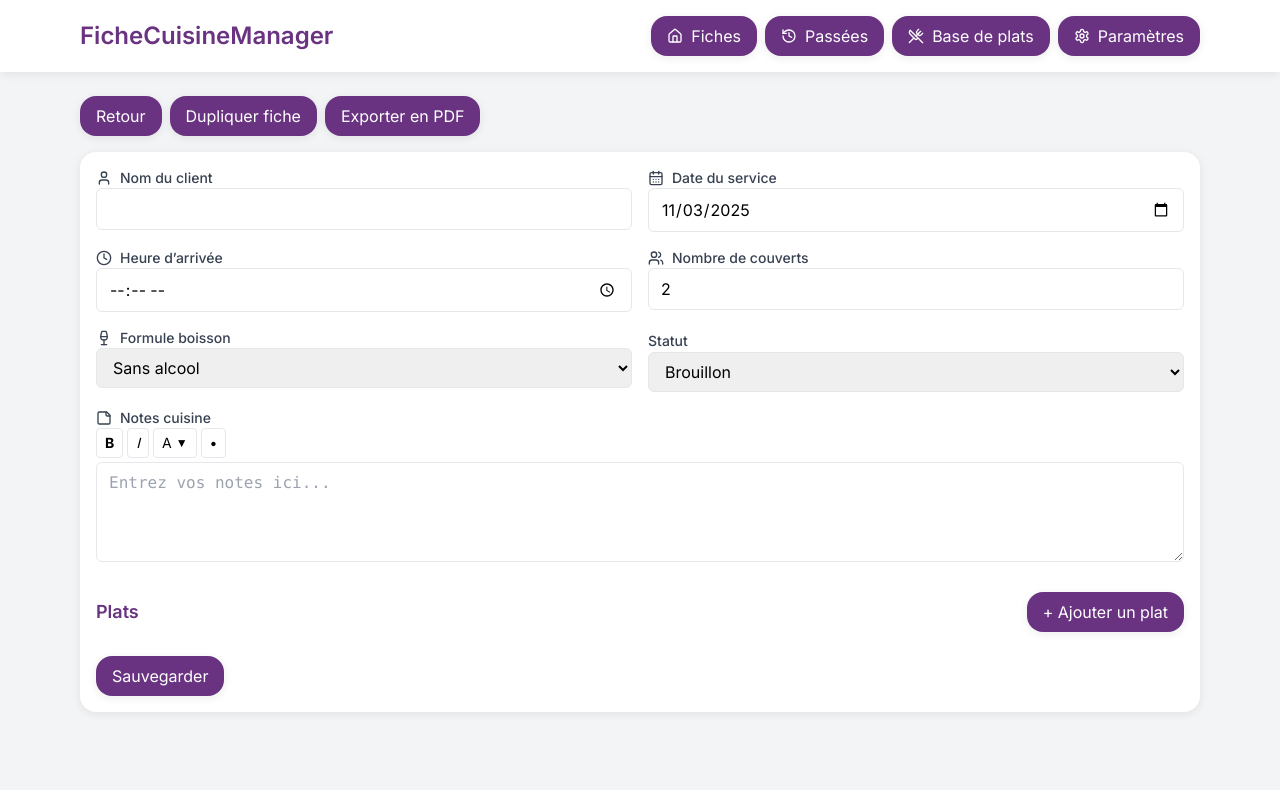
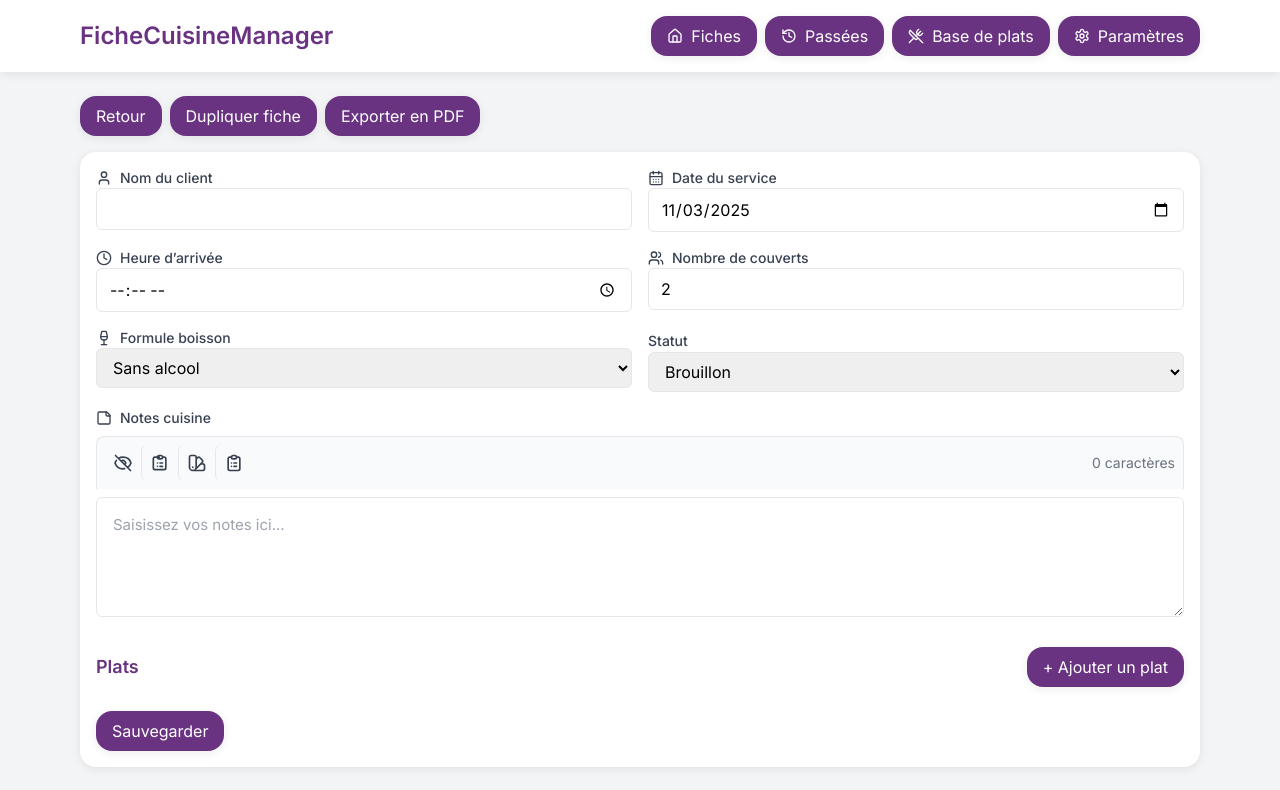
Before and after one commit to jeanjaen0221-bot/app-cuisine22, a React (Vite) app in the folder app/frontend/: page /reservation/1 in a window 1280 px wide. Shown: the top 790 px of the page. Built offline with nearby package versions, Linux system fonts and the light colour scheme.

Commit message:
package# Please enter the commit message for your changes. Lines starting

```diff
--- a/app/frontend/src/components/ReservationForm.tsx
+++ b/app/frontend/src/components/ReservationForm.tsx
@@ -1,7 +1,8 @@
-import { useEffect, useMemo, useState } from 'react'
-import { api } from '../lib/api'
-import { Reservation, ReservationCreate, ReservationItem } from '../types'
-import { User, CalendarDays, Clock, Users, Wine, StickyNote } from 'lucide-react'
+import * as React from 'react';
+import { useState, useEffect } from 'react';
+import { api } from '../lib/api';
+import { Reservation, ReservationCreate, ReservationItem } from '../types';
+import { User, CalendarDays, Clock, Users, Wine, StickyNote, Utensils, Trash2, Plus, Minus, X } from 'lucide-react';
 
 const DRINKS = [
   'Sans alcool', 'Vin au verre', 'Accords mets & vins', 'Soft + Café', 'Eau + Café'
@@ -25,6 +26,58 @@ export default function ReservationForm({ initial, onSubmit }: Props) {
   const [submitting, setSubmitting] = useState(false)
   const [errs, setErrs] = useState<{client?:string,date?:string,pax?:string,time?:string}>({})
   const [itemsError, setItemsError] = useState<string | null>(null)
+
+  // Fonction pour formater le texte sélectionné
+  const formatText = (prefix: string, suffix: string, title: string, showColorPicker = false) => {
+    return (e: React.MouseEvent<HTMLButtonElement>) => {
+      e.preventDefault();
+      const textarea = document.querySelector('textarea[name="notes"]') as HTMLTextAreaElement;
+      if (!textarea) return;
+
+      const start = textarea.selectionStart;
+      const end = textarea.selectionEnd;
+      const selectedText = notes.substring(start, end);
+      const before = notes.substring(0, start);
+      const after = notes.substring(end);
+
+      if (showColorPicker) {
+        const colorPicker = document.createElement('input');
+        colorPicker.type = 'color';
+        colorPicker.onchange = (e) => {
+          const color = (e.target as HTMLInputElement).value;
+          setNotes(`${before}[color=${color}]${selectedText}[/color]${after}`);
+          setTimeout(() => {
+            textarea.focus();
+            textarea.setSelectionRange(start, end + 15 + color.length);
+          }, 0);
+        };
+        colorPicker.click();
+      } else {
+        setNotes(`${before}${prefix}${selectedText}${suffix}${after}`);
+        setTimeout(() => {
+          textarea.focus();
+          textarea.setSelectionRange(start + prefix.length, end + prefix.length);
+        }, 0);
+      }
+    };
+  };
+
+  // Fonction pour prévisualiser le formatage
+  const formatPreview = (text: string) => {
+    if (!text) return '';
+
+    // Remplacer les marqueurs de formatage par du HTML
+    let html = text
+      .replace(/\*([^*]+)\*/g, '<strong>$1</strong>')
+      .replace(/_([^_]+)_/g, '<em>$1</em>')
+      .replace(/\[color=([^\]]+)\](.*?)\[\/color\]/g, '<span style="color: $1">$2</span>')
+      .replace(/\n-\s+/g, '<br/>• ');
+
+    // Ajouter des sauts de ligne pour les retours à la ligne simples
+    html = html.replace(/\n/g, '<br/>');
+
+    return html;
+  };
 
   // Sync when initial changes (e.g., when loading an existing reservation)
   useEffect(() => {
@@ -140,130 +193,103 @@ export default function ReservationForm({ initial, onSubmit }: Props) {
           </select>
         </div>
         <div className="md:col-span-2">
-          <div>
-            <label className="label flex items-center gap-2"><StickyNote className="h-4 w-4"/> Notes cuisine</label>
-            <div className="flex gap-1 mb-1 flex-wrap">
-              <button
-                type="button"
-                className="px-2 py-1 text-sm border rounded hover:bg-gray-100"
-                onClick={() => {
-                  const textarea = document.querySelector('textarea[name="notes"]') as HTMLTextAreaElement;
-                  if (!textarea) return;
-                  const start = textarea.selectionStart;
-                  const end = textarea.selectionEnd;
-                  const selectedText = notes.substring(start, end);
-                  const before = notes.substring(0, start);
-                  const after = notes.substring(end);
-                  setNotes(`${before}*${selectedText}*${after}`);
-                  // Replace the selection with the formatted text
-                  setTimeout(() => {
-                    textarea.setSelectionRange(start, end + 2);
-                    textarea.focus();
-                  }, 0);
-                }}
-                title="Gras"
-              >
-                <strong>B</strong>
-              </button>
-              <button
-                type="button"
-                className="px-2 py-1 text-sm border rounded hover:bg-gray-100 italic"
-                onClick={() => {
-                  const textarea = document.querySelector('textarea[name="notes"]') as HTMLTextAreaElement;
-                  if (!textarea) return;
-                  const start = textarea.selectionStart;
-                  const end = textarea.selectionEnd;
-                  const selectedText = notes.substring(start, end);
-                  const before = notes.substring(0, start);
-                  const after = notes.substring(end);
-                  setNotes(`${before}_${selectedText}_${after}`);
-                  // Replace the selection with the formatted text
-                  setTimeout(() => {
-                    textarea.setSelectionRange(start, end + 2);
-                    textarea.focus();
-                  }, 0);
-                }}
-                title="Italique"
-              >
-                I
-              </button>
-              <div className="relative inline-block">
+          <div className="space-y-2">
+            <label className="label flex items-center gap-2">
+              <StickyNote className="h-4 w-4"/> Notes cuisine
+            </label>
+
+            {/* Barre d'outils moderne */}
+            <div className="flex items-center gap-2 p-2 bg-gray-50 rounded-t-lg border border-b-0 border-gray-200">
+              <div className="flex items-center divide-x divide-gray-200">
                 <button
                   type="button"
-                  className="px-2 py-1 text-sm border rounded hover:bg-gray-100 flex items-center gap-1"
+                  className="p-2 text-gray-700 hover:bg-gray-100 rounded-md transition-colors"
+                  onClick={formatText('*', '*', 'Gras')}
+                  title="Gras (Ctrl+B)"
+                >
+                  <svg xmlns="http://www.w3.org/2000/svg" className="h-5 w-5" fill="none" viewBox="0 0 24 24" stroke="currentColor">
+                    <path strokeLinecap="round" strokeLinejoin="round" strokeWidth={2} d="M13.875 18.825A10.05 10.05 0 0112 19c-4.478 0-8.268-2.943-9.543-7a9.97 9.97 0 011.563-3.029m5.858.908a3 3 0 114.243 4.243M9.878 9.878l4.242 4.242M9.88 9.88l-3.29-3.29m7.532 7.532l3.29 3.29M3 3l3.59 3.59m0 0A9.953 9.953 0 0112 5c4.478 0 8.268 2.943 9.543 7a10.025 10.025 0 01-4.132 5.411m0 0L21 21" />
+                  </svg>
+                </button>
+
+                <button
+                  type="button"
+                  className="p-2 text-gray-700 hover:bg-gray-100 rounded-md transition-colors"
+                  onClick={formatText('_', '_', 'Italique')}
+                  title="Italique (Ctrl+I)"
+                >
+                  <svg xmlns="http://www.w3.org/2000/svg" className="h-5 w-5" fill="none" viewBox="0 0 24 24" stroke="currentColor">
+                    <path strokeLinecap="round" strokeLinejoin="round" strokeWidth={2} d="M11 5H6a2 2 0 00-2 2v11a2 2 0 002 2h11a2 2 0 002-2V7a2 2 0 00-2-2h-2M9 5a2 2 0 002 2h2a2 2 0 002-2M9 5a2 2 0 012-2h2a2 2 0 012 2m-3 7h3m-3 4h3m-6-4h.01M9 16h.01" />
+                  </svg>
+                </button>
+
+                <button
+                  type="button"
+                  className="p-2 text-gray-700 hover:bg-gray-100 rounded-md transition-colors"
+                  onClick={formatText('[color=#000000]', '[/color]', 'Couleur du texte', true)}
                   title="Couleur du texte"
-                  onClick={(e) => {
-                    const colorPicker = document.getElementById('color-picker') as HTMLInputElement;
-                    if (colorPicker) colorPicker.click();
-                  }}
                 >
-                  <span>A</span>
-                  <span className="text-xs">▼</span>
+                  <svg xmlns="http://www.w3.org/2000/svg" className="h-5 w-5" fill="none" viewBox="0 0 24 24" stroke="currentColor">
+                    <path strokeLinecap="round" strokeLinejoin="round" strokeWidth={2} d="M7 21a4 4 0 01-4-4V5a2 2 0 012-2h4a2 2 0 012 2v12a4 4 0 01-4 4zm0 0h12a2 2 0 002-2v-4a2 2 0 00-2-2h-2.343M11 7.343l1.657-1.657a2 2 0 012.828 0l2.829 2.829a2 2 0 010 2.828l-8.486 8.486M7 17h.01" />
+                  </svg>
                 </button>
-                <input
-                  type="color"
-                  id="color-picker"
-                  className="absolute opacity-0 w-0 h-0"
-                  onChange={(e) => {
-                    const color = e.target.value;
+
+                <button
+                  type="button"
+                  className="p-2 text-gray-700 hover:bg-gray-100 rounded-md transition-colors"
+                  onClick={() => {
                     const textarea = document.querySelector('textarea[name="notes"]') as HTMLTextAreaElement;
                     if (!textarea) return;
                     const start = textarea.selectionStart;
-                    const end = textarea.selectionEnd;
-                    const selectedText = notes.substring(start, end);
                     const before = notes.substring(0, start);
-                    const after = notes.substring(end);
-                    setNotes(`${before}[color=${color}]${selectedText}[/color]${after}`);
-                    // Replace the selection with the formatted text
+                    const after = notes.substring(start);
+                    setNotes(`${before}- ${after}`);
                     setTimeout(() => {
-                      textarea.setSelectionRange(start, end + 15 + color.length);
+                      textarea.setSelectionRange(start + 2, start + 2);
                       textarea.focus();
                     }, 0);
                   }}
-                />
+                  title="Liste à puces"
+                >
+                  <svg xmlns="http://www.w3.org/2000/svg" className="h-5 w-5" fill="none" viewBox="0 0 24 24" stroke="currentColor">
+                    <path strokeLinecap="round" strokeLinejoin="round" strokeWidth={2} d="M9 5H7a2 2 0 00-2 2v12a2 2 0 002 2h10a2 2 0 002-2V7a2 2 0 00-2-2h-2M9 5a2 2 0 002 2h2a2 2 0 002-2M9 5a2 2 0 012-2h2a2 2 0 012 2m-3 7h3m-3 4h3m-6-4h.01M9 16h.01" />
+                  </svg>
+                </button>
               </div>
-              <button
-                type="button"
-                className="px-2 py-1 text-sm border rounded hover:bg-gray-100"
-                onClick={() => {
-                  const textarea = document.querySelector('textarea[name="notes"]') as HTMLTextAreaElement;
-                  if (!textarea) return;
-                  const start = textarea.selectionStart;
-                  const end = textarea.selectionEnd;
-                  const selectedText = notes.substring(start, end);
-                  const before = notes.substring(0, start);
-                  const after = notes.substring(end);
-                  setNotes(`${before}- ${selectedText}\n${after}`);
-                  // Place cursor at the end of the new list item
-                  setTimeout(() => {
-                    const newPosition = start + 2 + selectedText.length;
-                    textarea.setSelectionRange(newPosition, newPosition);
-                    textarea.focus();
-                  }, 0);
+
+              <div className="ml-auto flex items-center space-x-2">
+                <span className="text-sm text-gray-500">
+                  {notes.length} caractères
+                </span>
+              </div>
+            </div>
+
+            {/* Zone de texte */}
+            <div className="relative">
+              <textarea
+                name="notes"
+                className="input min-h-[120px] w-full font-sans text-gray-800 border-t-0 rounded-t-none focus:ring-2 focus:ring-blue-500 focus:border-transparent transition-colors"
+                value={notes}
+                onChange={e => setNotes(e.target.value)}
+                placeholder="Saisissez vos notes ici..."
+                style={{
+                  whiteSpace: 'pre-wrap',
+                  lineHeight: '1.5',
+                  padding: '1rem',
+                  fontSize: '0.9375rem'
                 }}
-                title="Liste à puces"
-              >
-                •
-              </button>
+              />
+
+              {/* Aperçu du formatage en temps réel (optionnel) */}
+              {notes && (
+                <div className="mt-2 p-3 text-sm text-gray-500 bg-gray-50 rounded border border-gray-200">
+                  <p className="font-medium text-gray-700 mb-1">Aperçu :</p>
+                  <div className="prose prose-sm max-w-none" dangerouslySetInnerHTML={{
+                    __html: formatPreview(notes)
+                  }} />
+                </div>
+              )}
             </div>
-            <textarea
-              name="notes"
-              className="input min-h-[100px] w-full font-mono"
-              value={notes}
-              onChange={e => setNotes(e.target.value)}
-              placeholder="Entrez vos notes ici..."
-            />
-            <style dangerouslySetInnerHTML={{
-              __html: `
-                textarea[name="notes"] {
-                  white-space: pre-wrap;
-                }
-                textarea[name="notes"]::placeholder {
-                  color: #9CA3AF;
-                  opacity: 1;
-                }
-              `
-            }} />
           </div>
         </div>
       </div>
```
Also changed, not shown: app/frontend/package.json (+4 -4 lines), app/frontend/tsconfig.json (+7 -1 lines), 1 other file (tests, documents, lock files or other folders).
